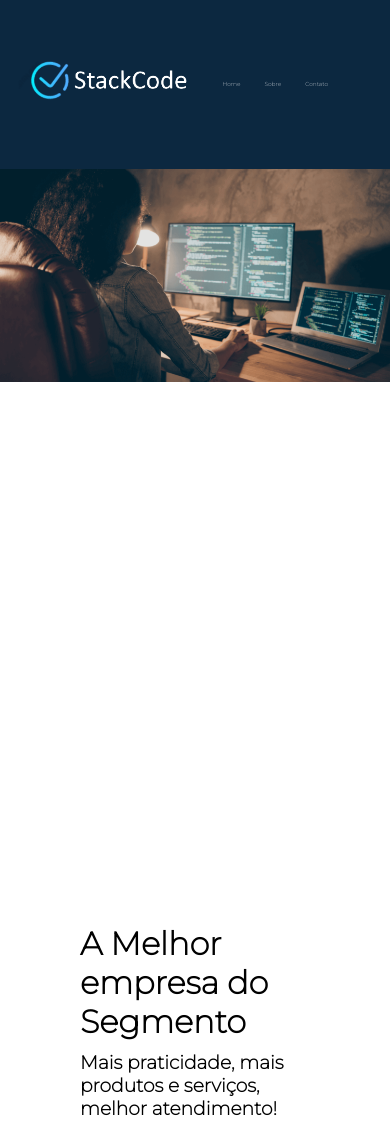
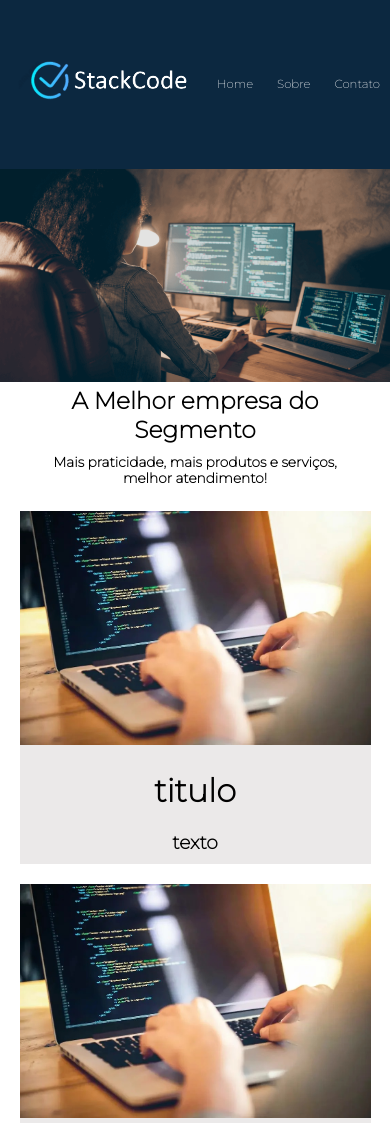
Before and after one commit to CaioGomest/StackCode, a plain HTML site: page index.html in a window 390 px wide. Shown: the top 1123 px of the page. Drawn offline with Linux system fonts and the light colour scheme.

Commit message:
adaptando responsivo

```diff
--- a/index.css
+++ b/index.css
@@ -29,15 +29,13 @@ width: 60vw;
     margin-right: 50px;
     display: flex;
     color: white;
-
-    font-size: 1.5vw
+    font-size: 2vw;
 }
 .container-opcoes option{
     cursor: pointer;
     margin:10px;
 }
 .banner{
-    height: 80vh;
     overflow: hidden;
 }
 .banner img{
@@ -51,20 +49,22 @@ width: 60vw;
     flex-direction: column;
     font-family: 'Montserrat', sans-serif;
     padding: 80px;
+    margin: auto;
 }
 .container-titulo h1,h3{
     margin: 0px;
-
     margin-bottom:10px ;
 }
 .container-box{
     display: flex;
     width: 90%;
-    margin: auto;
+    margin:  auto ;
+    padding: 5px;
 }
 .content-box {
     width: calc(100%/3);
     margin: 10px;
+    background-color: rgb(235, 233, 233);
 
 }
 .content-box img{
@@ -74,3 +74,29 @@ width: 60vw;
 .texto-box{
     text-align: center;
 }
+@media only screen and (max-width: 900px) {
+    .container-opcoes {
+            font-size: 3vw;
+    }
+  .container-titulo {
+
+    width: 80%;
+    padding: 0px;
+    font-size: 3vw;
+    text-align: center;
+    }
+  .container-box {
+    width: 90%;
+    flex-direction: column;
+    align-items: center;
+  }
+
+  .content-box {
+    margin: 10px;
+    width: 100%;
+  }
+  .content-box img {
+      width: 100%;
+
+  }
+}
```
